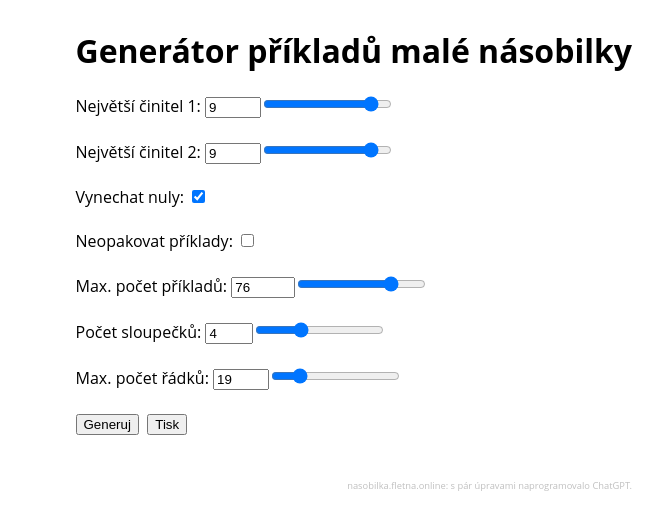
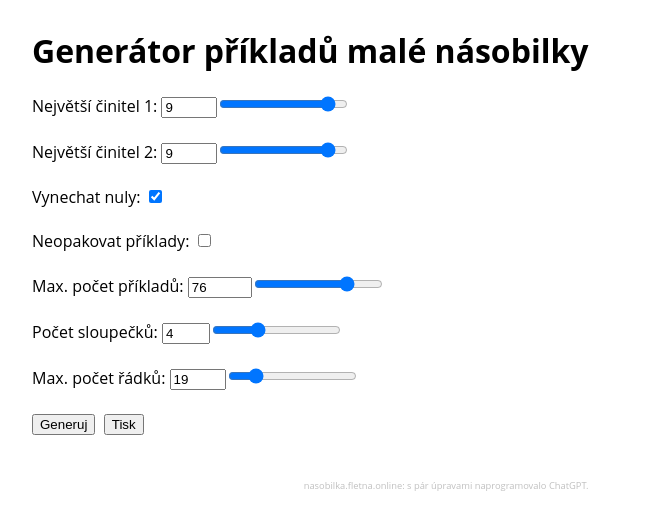
Before and after one commit to radkoa/generator-nasobilky-vue, a Vue app: page / in a window 1280 px wide. Shown: the top 530 px of the page, without its empty margins (8-671 px from the left). Built offline with nearby package versions, Linux system fonts and the light colour scheme.

Commit message:
style fix

```diff
--- a/src/App.vue
+++ b/src/App.vue
@@ -205,9 +205,4 @@ table {
   color: silver;
   text-decoration: none;
 }
-@media print {
-  .noprint {
-    display: none;
-  }
-}
 </style>
--- a/src/assets/main.css
+++ b/src/assets/main.css
@@ -1,8 +1,6 @@
 #app {
   max-width: 1280px;
-  margin: 0 auto;
   padding: 2rem;
-
   font-weight: normal;
 }
 
@@ -22,12 +20,22 @@ a,
 @media (min-width: 1024px) {
   body {
     display: flex;
-    place-items: center;
+    place-items: start;
   }
 
   #app {
     display: grid;
-    grid-template-columns: 1fr 1fr;
+    grid-template-columns: 1fr;
     padding: 0 2rem;
   }
 }
+
+@media print {
+  .noprint {
+    display: none;
+  }
+
+  #app {
+    padding: 0 0;
+  }
+}
```
